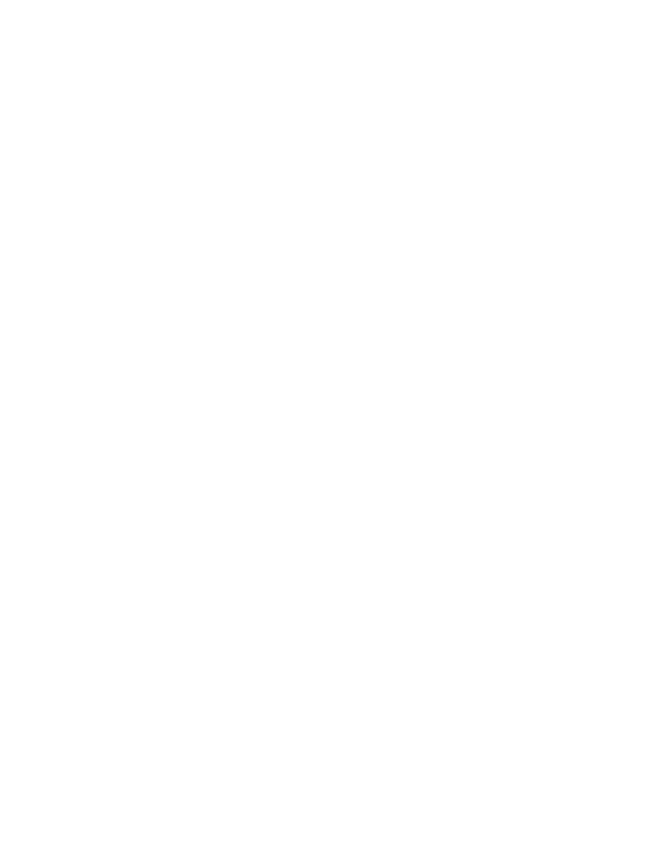
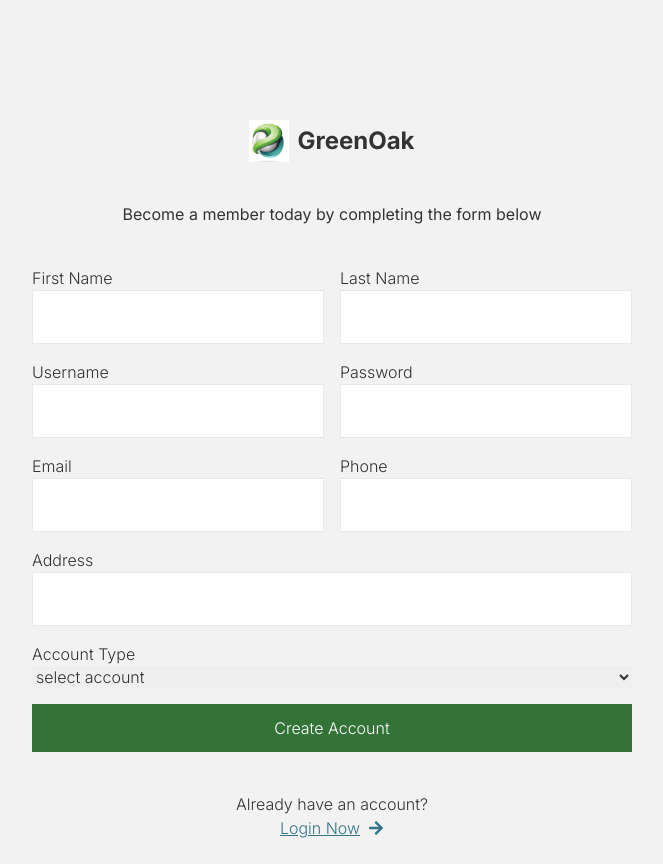
Before and after one commit to vulpes231/green-oak-client, a React (Vite) app: page /signup in a window 1280 px wide. Before the commit this address had no page. Shown: the whole page, without its empty margins (308-971 px from the left). Before the commit the page ends 800 px from the top, so only its background shows below. Built offline with nearby package versions, Linux system fonts and the light colour scheme; the HTML template or start-up script is replaced by a standard one.

Commit message:
signup page

```diff
--- a/src/App.jsx
+++ b/src/App.jsx
@@ -2,13 +2,14 @@
 import { Header, Footer, Content } from "./components";
 import { Route, Routes } from "react-router-dom";
 
-import { Login } from "./pages/index";
+import { Login, SignUp } from "./pages/index";
 const App = () => {
   return (
     <>
       <Routes>
         <Route path="/" element={<Content />} />
         <Route path="/login" element={<Login />} />
+        <Route path="/signup" element={<SignUp />} />
       </Routes>
     </>
   );
--- a/src/assets/index.js
+++ b/src/assets/index.js
@@ -3,5 +3,6 @@
 import hero from "./hero.jpg";
 import save from "./save.jpg";
 import trc from "./trc.jpg";
+import eql from "./eql.png";
 
-export { logo, bg, hero, save, trc };
+export { logo, bg, hero, save, trc, eql };
--- a/src/components/Input.jsx
+++ b/src/components/Input.jsx
@@ -1,6 +1,6 @@
 import React, { useState } from "react";
 
-function AnimatedInput({ type }) {
+function AnimatedInput({ type, value, onChange, name }) {
   const [active, setActive] = useState(false);
 
   function animateInput() {
@@ -13,10 +13,13 @@
       autoComplete="off"
       className={
         !active
-          ? "border outline-none w-full p-3 text-lg"
-          : "border border-[#347338] outline-none w-full p-3 text-lg md:pylg"
+          ? "border outline-none w-full  p-3 text-lg"
+          : "border border-[#347338] outline-none w-full  p-3 text-lg md:pylg"
       }
       onFocus={animateInput}
+      value={value}
+      onChange={onChange}
+      name={name}
     />
   );
 }
--- /dev/null
+++ b/src/components/LoginFooter.jsx
@@ -0,0 +1,31 @@
+import React from "react";
+import { eql } from "../assets";
+
+const LoginFooter = () => {
+  return (
+    <article className="flex flex-col gap-4 text-[#333] mt-24 md:flex-row-reverse items-center lg:hidden">
+      <h4 className="text-light text-xs text-center md:text-left">
+        GreenOak , Chicago IL. Your savings federally insured to at least
+        $250,000 and backed by the full faith and credit of United State
+        Government - National Credit Union Administration (NCUA) a U.S
+        Government agency Ver. 1.0.0.0
+      </h4>
+      <div className="flex gap-4 w-full">
+        <figure className="w-[50%]">
+          <img src={eql} alt="equal-lender-image" className="lg:w-[100px]" />
+        </figure>
+
+        <div className="border border-[#333] p-3 w-[50%] leading-3 flex flex-col gap-1 md:hidden">
+          <small className="font-light text-xs ">
+            Your savings federally insured to at least $250,000 and backed by
+            the full faith and credit of United State Government
+          </small>
+          <h1 className="font-bold">NCUA</h1>
+          <small className="font-light text-xs">A U.S Government agency</small>
+        </div>
+      </div>
+    </article>
+  );
+};
+
+export default LoginFooter;
--- a/src/components/index.js
+++ b/src/components/index.js
@@ -5,5 +5,15 @@
 import Button from "./Button";
 import Slider from "./Slider";
 import AnimatedInput from "./Input";
+import LoginFooter from "./LoginFooter";
 
-export { Header, Content, Footer, Loader, Button, Slider, AnimatedInput };
+export {
+  Header,
+  Content,
+  Footer,
+  Loader,
+  Button,
+  Slider,
+  AnimatedInput,
+  LoginFooter,
+};
--- a/src/pages/Login.jsx
+++ b/src/pages/Login.jsx
@@ -2,12 +2,17 @@
 import { FaArrowRight, FaEye, FaLock } from "react-icons/fa";
 import { Link } from "react-router-dom";
 import { logo } from "../assets";
-import { AnimatedInput } from "../components";
+import { AnimatedInput, LoginFooter } from "../components";
 
 const Login = () => {
   const [error, setError] = useState(false);
   const [toggled, setToggled] = useState(false);
   const [active, setActive] = useState(false);
+
+  const [form, setForm] = useState({
+    user: "",
+    pass: "",
+  });
 
   function animateInput(e) {
     e.target = setActive((prev) => !prev);
@@ -17,12 +22,25 @@
     setToggled((prev) => !prev);
   }
 
+  function handleInputChange(e) {
+    const { name, value } = e.target;
+    setForm((prev) => ({
+      ...prev,
+      [name]: value,
+    }));
+  }
+
   const myType = !toggled ? "password" : "text";
 
+  function handleUserLogin(e) {
+    e.preventDefault();
+    console.log(form);
+  }
+
   return (
-    <section className=" w-full min-h-screen p-6 text-[#333] bg-[#F2F2F2] ">
+    <section className=" w-full min-h-screen p-6 text-[#333] bg-[#F2F2F2] flex flex-col justify-between  ">
       <div className="w-full md:max-w-[600px] mx-auto flex flex-col gap-10 items-center">
-        <article className="flex items-center gap-2 mt-10">
+        <article className="flex items-center gap-2 mt-10 md:mt-24">
           <img src={logo} alt="log-image" width={40} />
           <h3 className="text-2xl font-bold">
             Green<span>Oak</span>
@@ -35,25 +53,44 @@
         <article className={!error ? "hidden" : ""}></article>
 
         {/* form */}
-        <form action="" className="w-full flex flex-col gap-6 font-light">
+        <form
+          onSubmit={handleUserLogin}
+          className="w-full flex flex-col gap-6 font-light"
+        >
           <div>
-            <label htmlFor="" className="flex justify-between items-center">
-              Username{" "}
+            <label
+              htmlFor=""
+              className="flex justify-between items-center mb-1"
+            >
+              Username
               <Link to="" className="text-[#347338] ">
                 Forgot Username
               </Link>
             </label>
-            <AnimatedInput type="text" />
+            <AnimatedInput
+              type="text"
+              value={form.username}
+              onChange={handleInputChange}
+              name="user"
+            />
           </div>
           <div className="relative">
-            <label htmlFor="" className="flex justify-between items-center">
+            <label
+              htmlFor=""
+              className="flex justify-between items-center mb-1"
+            >
               Password
               <Link to="" className="text-[#347338] ">
                 Forgot Password
               </Link>
             </label>
-            <AnimatedInput type={myType} />
-            <FaEye className="absolute right-2 top-9" onClick={handleToggle} />
+            <AnimatedInput
+              type={myType}
+              value={form.password}
+              onChange={handleInputChange}
+              name="pass"
+            />
+            <FaEye className="absolute right-3 top-11" onClick={handleToggle} />
           </div>
           <button className="bg-[#347338] p-3 text-[#fff] rounded-lg">
             Log In
@@ -69,6 +106,7 @@
           </Link>
         </div>
       </div>
+      <LoginFooter />
     </section>
   );
 };
--- /dev/null
+++ b/src/pages/SignUp.jsx
@@ -0,0 +1,150 @@
+import React, { useState } from "react";
+import { Link } from "react-router-dom";
+import { logo } from "../assets";
+import { AnimatedInput, LoginFooter } from "../components";
+import { FaArrowRight } from "react-icons/fa";
+
+const SignUp = () => {
+  const [toggled, setToggled] = useState(false);
+  const [form, setForm] = useState({
+    firstname: "",
+    lastname: "",
+    username: "",
+    password: "",
+    email: "",
+    address: "",
+    phone: "",
+    account_type: "",
+  });
+
+  function handleInputChange(e) {
+    const { name, value } = e.target;
+    setForm((prev) => ({ ...prev, [name]: value }));
+  }
+
+  function handleSubmit(e) {
+    e.preventDefault();
+    console.log(form);
+  }
+
+  //   const myType = !toggled ? "password" : "text";
+
+  return (
+    <section className="w-full min-h-screen p-6 text-[#333] bg-[#F2F2F2]">
+      <div className="w-full md:max-w-[600px] mx-auto flex flex-col gap-10 items-center">
+        <article className="flex items-center gap-2 mt-10 md:mt-24">
+          <img src={logo} alt="log-image" width={40} />
+          <h3 className="text-2xl font-bold">
+            Green<span>Oak</span>
+          </h3>
+        </article>
+        <article className="text-center">
+          <p>Become a member today by completing the form below</p>
+        </article>
+        <form
+          onSubmit={handleSubmit}
+          className="flex flex-col gap-4 font-light w-full"
+        >
+          <div className="flex flex-col md:flex-row md:justify-between gap-4 ">
+            <span className="flex flex-col w-full">
+              <label htmlFor="firstname">First Name</label>
+              <AnimatedInput
+                type="text"
+                value={form.firstname}
+                onChange={handleInputChange}
+                name="firstname"
+              />
+            </span>
+            <span className="flex flex-col w-full">
+              <label htmlFor="lastname">Last Name</label>
+              <AnimatedInput
+                type="text"
+                value={form.lastname}
+                onChange={handleInputChange}
+                name="lastname"
+              />
+            </span>
+          </div>
+          <div className="flex flex-col md:flex-row md:justify-between gap-4">
+            <span className="flex flex-col w-full">
+              <label htmlFor="username">Username</label>
+              <AnimatedInput
+                type="text"
+                value={form.username}
+                onChange={handleInputChange}
+                name="username"
+              />
+            </span>
+            <span className="flex flex-col w-full">
+              <label htmlFor="password">Password</label>
+              <AnimatedInput
+                type="password"
+                value={form.password}
+                onChange={handleInputChange}
+                name="password"
+              />
+            </span>
+          </div>
+          <div className="flex flex-col md:flex-row md:justify-between gap-4">
+            <span className="flex flex-col w-full">
+              <label htmlFor="email">Email</label>
+              <AnimatedInput
+                type="email"
+                value={form.email}
+                onChange={handleInputChange}
+                name="email"
+              />
+            </span>
+            <span className="flex flex-col w-full">
+              <label htmlFor="phone">Phone</label>
+              <AnimatedInput
+                type="text"
+                value={form.phone}
+                onChange={handleInputChange}
+                name="phone"
+              />
+            </span>
+          </div>
+
+          <span className="flex flex-col w-full">
+            <label htmlFor="address">Address</label>
+            <AnimatedInput
+              type="address"
+              value={form.address}
+              onChange={handleInputChange}
+              name="address"
+            />
+          </span>
+          <span className="flex flex-col w-full">
+            <label htmlFor="account_type">Account Type</label>
+            <select
+              name="account_type"
+              value={form.account_type}
+              onChange={handleInputChange}
+            >
+              <option value="">select account</option>
+              <option value="checkings">Checking Account</option>
+              <option value="savings">Savings Account</option>
+              <option value="mortgage">Mortgage Account</option>
+            </select>
+          </span>
+          <button className="bg-[#347338] p-3 text-[#fff]">
+            Create Account
+          </button>
+        </form>
+        <article className="font-light flex flex-col items-center">
+          <p>Already have an account?</p>
+          <span className="text-[#347388] flex items-center gap-2">
+            <Link to="/login" className="underline">
+              Login Now
+            </Link>
+            <FaArrowRight />
+          </span>
+        </article>
+      </div>
+      <LoginFooter />
+    </section>
+  );
+};
+
+export default SignUp;
--- a/src/pages/index.js
+++ b/src/pages/index.js
@@ -1,3 +1,4 @@
 import Login from "./Login";
+import SignUp from "./SignUp";
 
-export { Login };
+export { Login, SignUp };
```
Also changed, not shown: src/assets/eql.png (added).
